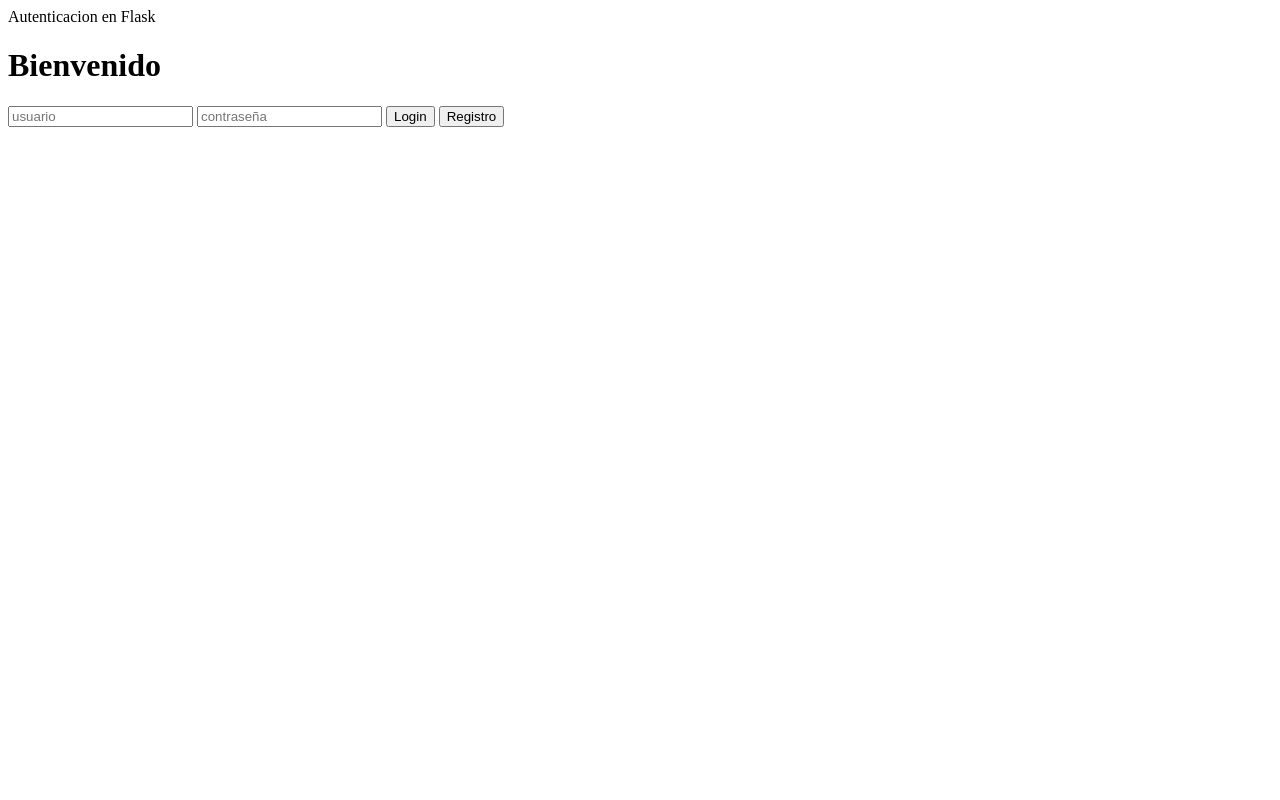
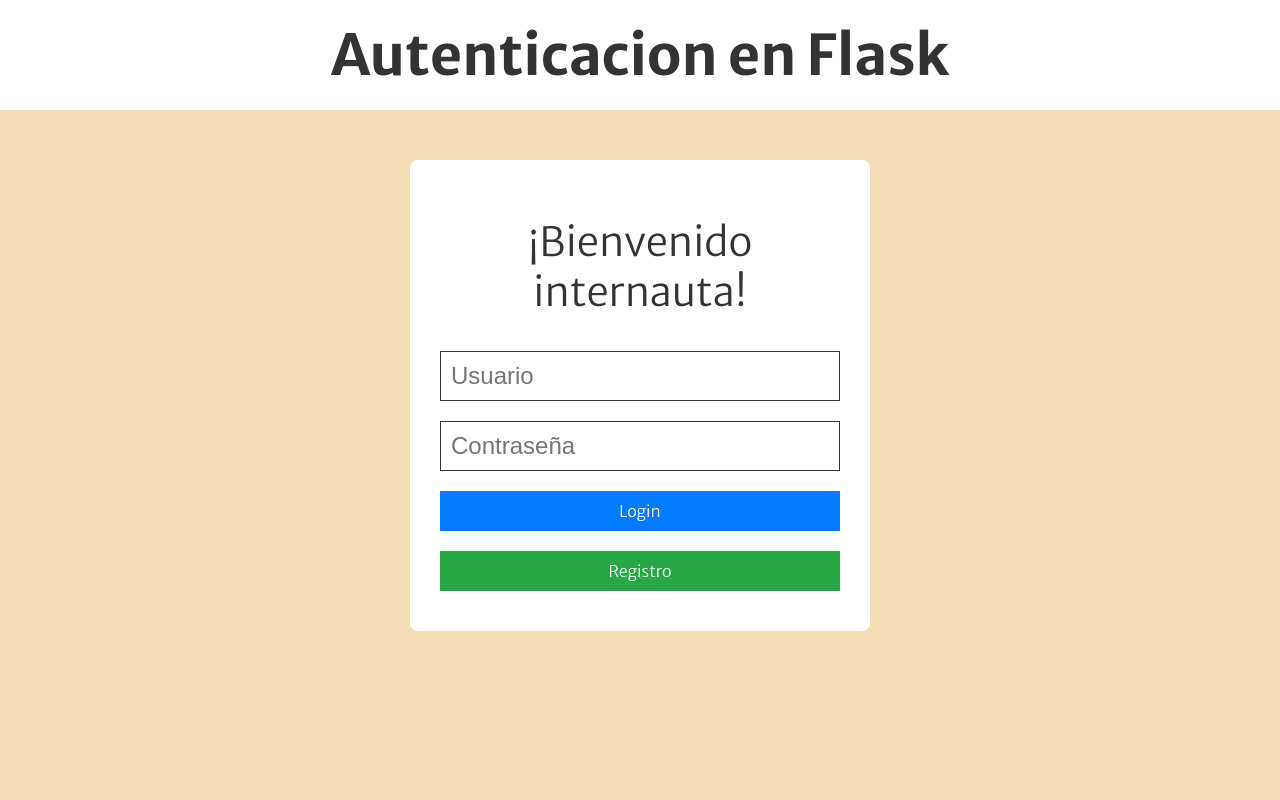
Before and after one commit to Leopq23/Autenticador-Login-Register-Flask, a Flask app: page / in a window 1280 px wide. Run offline with Flask 3, Linux system fonts and the light colour scheme.

Commit message:
se agrego css

```diff
--- /dev/null
+++ b/static/styles.css
@@ -0,0 +1,93 @@
+body {
+  background-color: wheat;
+  color: #333;
+  display: flex;
+  flex-direction: column;
+  align-items: center;
+  height: 100vh;
+  margin: 0;
+  text-align: center;
+}
+
+header {
+  width: 100%;
+  background-color: #ffffff;
+  padding: 20px 0;
+  margin: 0;
+  font-size: 3.5rem;
+  font-family: "Merriweather Sans", serif;
+  font-weight: 700;
+  font-style: normal;
+  color: #333;
+}
+
+.container {
+  background-color: #ffffff;
+  border-radius: 8px;
+  padding: 30px;
+  max-width: 400px;
+  width: 100%;
+  margin: 50px auto;
+}
+.container h1 {
+  font-size: 2.5rem;
+  color: #333;
+  margin-bottom: 1.5rem;
+  font-family: "Merriweather Sans", serif;
+  font-weight: 300;
+  font-style: normal;
+}
+.container p {
+  font-size: 30px;
+  color: #666;
+  margin-bottom: 20px;
+}
+.container .input-field {
+  width: 100%;
+  padding: 10px;
+  margin: 10px 0;
+  border: 1px solid #333;
+  font-size: 1.5rem;
+  box-sizing: border-box;
+}
+.container .input-field:focus {
+  border-color: #007bff;
+  outline: none;
+}
+.container .btn {
+  width: 100%;
+  padding: 10px;
+  margin: 10px 0;
+  border: none;
+  font-size: 1rem;
+  cursor: pointer;
+  transition: wheat 0.3s ease;
+}
+.container .btn.btn-login {
+  background-color: #007bff;
+  color: #fff;
+  font-family: "Merriweather Sans", serif;
+  font-weight: 300;
+  font-style: normal;
+}
+.container .btn.btn-login:hover {
+  background-color: #0056b3;
+}
+.container .btn.btn-register {
+  background-color: #28a745;
+  color: #fff;
+  font-family: "Merriweather Sans", serif;
+  font-weight: 300;
+  font-style: normal;
+}
+.container .btn.btn-register:hover {
+  background-color: #218838;
+}
+.container .btn.btn-logout {
+  background-color: #007bff;
+  color: #fff;
+  text-decoration: none;
+}
+.container .btn.btn-logout:hover {
+  background-color: #0056b3;
+}/*# sourceMappingURL=styles.css.map */
--- /dev/null
+++ b/static/styles.scss
@@ -0,0 +1,117 @@
+// Variables
+
+$primary-color: #007bff;
+$primary-hover-color: #0056b3;
+$secondary-color: #28a745;
+$secondary-hover-color: #218838;
+$background-color: wheat;
+$container-bg-color: #ffffff;
+$text-color: #333;
+$subtext-color: #666;
+
+// Styling
+
+body{
+    background-color: $background-color;
+    color: $text-color;
+    display: flex;
+    flex-direction: column;
+    align-items: center;
+    height: 100vh;
+    margin: 0;
+    text-align: center;
+}
+
+header{
+    width: 100%;
+    background-color: $container-bg-color;
+    padding: 20px 0;
+    margin: 0;
+    font-size: 3.5rem;
+    font-family: "Merriweather Sans", serif;
+    font-weight: 700;
+    font-style: normal;
+    color: $text-color;
+}
+
+.container{
+    background-color: $container-bg-color;
+    border-radius: 8px;
+    padding: 30px;
+    max-width: 400px;
+    width: 100%;
+    margin: 50px auto;
+
+    h1{
+        font-size: 2.5rem;
+        color: $text-color;
+        margin-bottom: 1.5rem;
+        font-family: "Merriweather Sans", serif;
+        font-weight: 300;
+        font-style: normal;
+    }
+
+    p{
+        font-size: 30px;
+        color: $subtext-color;
+        margin-bottom: 20px;
+    }
+
+    .input-field{
+        width: 100%;
+        padding: 10px;
+        margin: 10px 0;
+        border: 1px solid #333;
+        font-size: 1.5rem;
+        box-sizing: border-box;
+
+        &:focus{
+            border-color: $primary-color;
+            outline: none;
+        }
+    }
+
+    .btn{
+        width: 100%;
+        padding: 10px;
+        margin:10px 0;
+        border: none;
+        font-size: 1rem;
+        cursor: pointer;
+        transition: $background-color 0.3s ease;
+
+        &.btn-login{
+            background-color: $primary-color;
+            color: #fff;
+            font-family: "Merriweather Sans", serif;
+            font-weight: 300;
+            font-style: normal;
+
+            &:hover{
+                background-color: $primary-hover-color;
+            }
+        }
+
+        &.btn-register{
+            background-color: $secondary-color;
+            color: #fff;
+            font-family: "Merriweather Sans", serif;
+            font-weight: 300;
+            font-style: normal;
+
+            &:hover{
+                background-color: $secondary-hover-color;
+            }
+        }
+
+        &.btn-logout{
+            background-color: $primary-color;
+            color: #fff;
+            text-decoration: none;
+
+            &:hover{
+                background-color: $primary-hover-color;
+            }
+        }
+    }
+}
--- a/templates/dashboard.html
+++ b/templates/dashboard.html
@@ -3,8 +3,8 @@
 {% block body %}
 
 <div class="container">
-    <h1>Bienvenido, {{username}}!!</h1>
-    <p>Bienvenido a tu Dashboard</p>
+    <h1>Bienvenido, {{username}}</h1>
+    <p>¡Este es tu dashboard!</p>
     <a href="{{url_for('logout')}}" class="btn btn-logout">Logout</a>
 </div>
 
--- a/templates/index.html
+++ b/templates/index.html
@@ -3,18 +3,18 @@
 {% block body %}
 
 <div class="container">
-    <h1>Bienvenido</h1>
+    <h1>¡Bienvenido internauta!</h1>
     <form id="auth-form" action="{{ url_for('login') }}" method="post">
         <input type="text"
                name="username"
-               placeholder="usuario"
+               placeholder="Usuario"
                class="input-field">
         <input type="password"
                name="password"
-               placeholder="contraseña"
+               placeholder="Contraseña"
                class="input-field">
         <input type="submit" value="Login" class="btn btn-login" onclick="setActionForm('login')">
-        <input type="button" value="Registro" class="btn btn-login" onclick="setActionForm('register')">
+        <input type="button" value="Registro" class="btn btn-register" onclick="setActionForm('register')">
     </form>
 </div>
 
--- a/templates/layout.html
+++ b/templates/layout.html
@@ -3,7 +3,10 @@
 <head>
     <meta charset="UTF-8">
     <meta name="viewport" content="width=device-width, initial-scale=1.0">
-    <link rel="stylesheet" href="">
+    <link rel="stylesheet" href="{{url_for('static', filename="styles.css")}}">
+    <link rel="preconnect" href="https://fonts.googleapis.com">
+    <link rel="preconnect" href="https://fonts.gstatic.com" crossorigin>
+    <link href="https://fonts.googleapis.com/css2?family=Merriweather+Sans:ital,wght@0,300..800;1,300..800&display=swap" rel="stylesheet">
     <title>Autenticacion en Flask</title>
 </head>
 <body>
```
Also changed, not shown: 1 other file.
